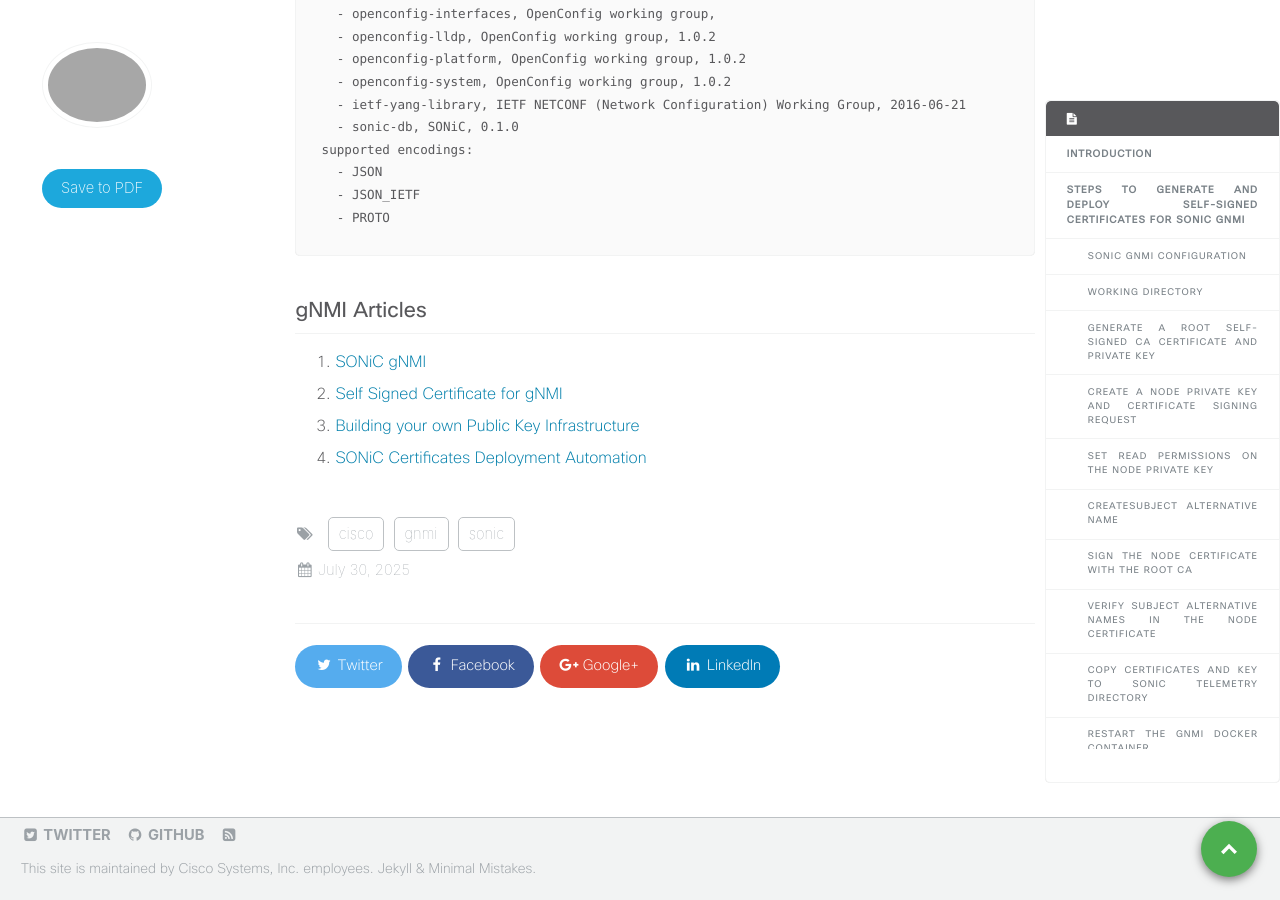
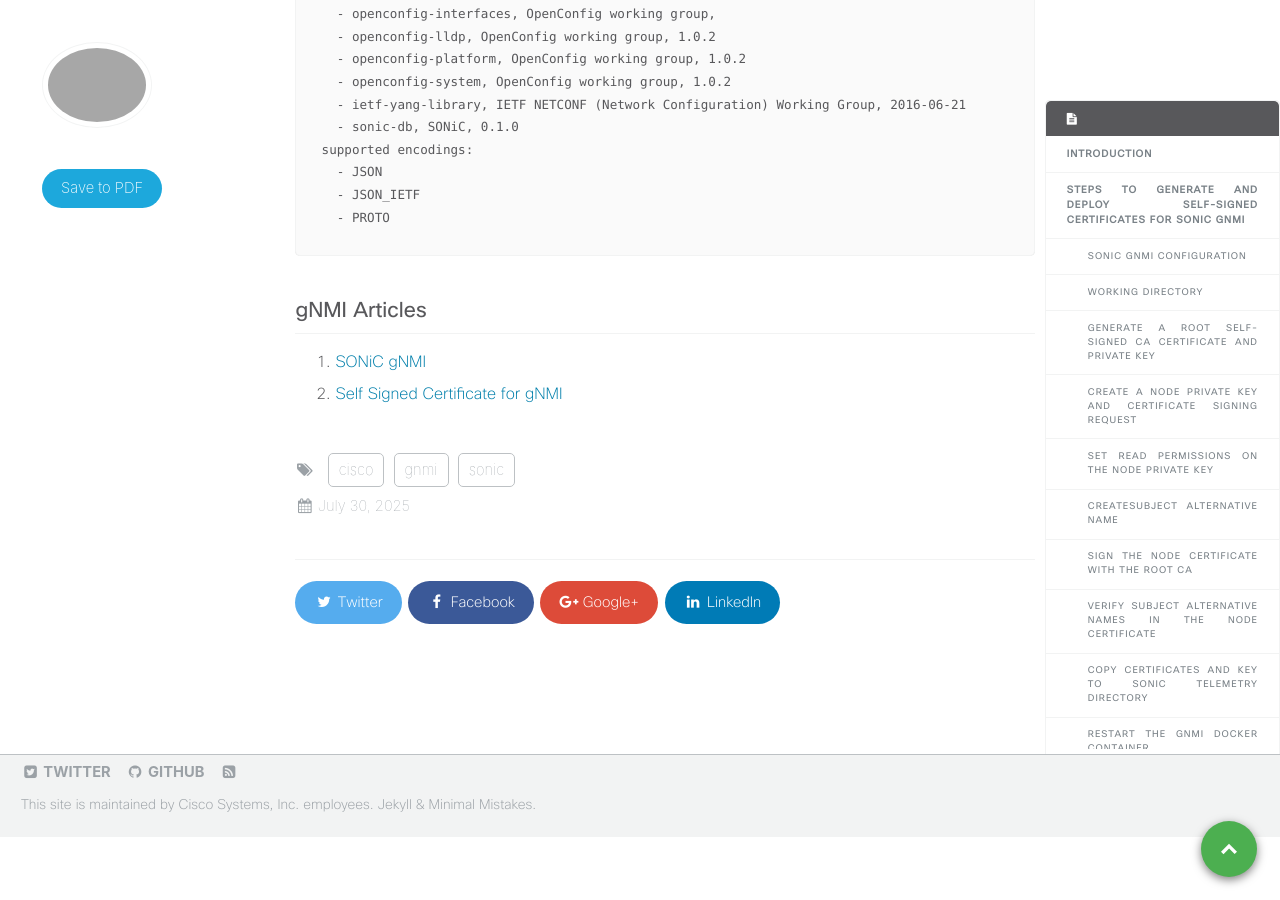
Before and after one commit to xrdocs-migration/SONiC, a Jekyll site: the page built from _blogs/selfSingnedCert.md, in a window 1280 px wide and 900 px high, scrolled down 5823 px. Built offline with Jekyll 4.4.1, drawn with Linux system fonts in a browser that asks for light colours; comment, search, counter and statistics services are not loaded.

Commit message:
publishing and articles update

```diff
--- a/_blogs/selfSingnedCert.md
+++ b/_blogs/selfSingnedCert.md
@@ -260,5 +260,3 @@ supported encodings:
 
   1. [SONiC gNMI](../sonic_gnmi)
   2. [Self Signed Certificate for gNMI](../selfSingnedCert)
-  3. [Building your own Public Key Infrastructure](../pkiInfra)
-  4. [SONiC Certificates Deployment Automation](../sonicCertAutoDeployment)
```
Also changed, not shown: other parts of _blogs/selfSingnedCert.md (+1 -1 lines).
